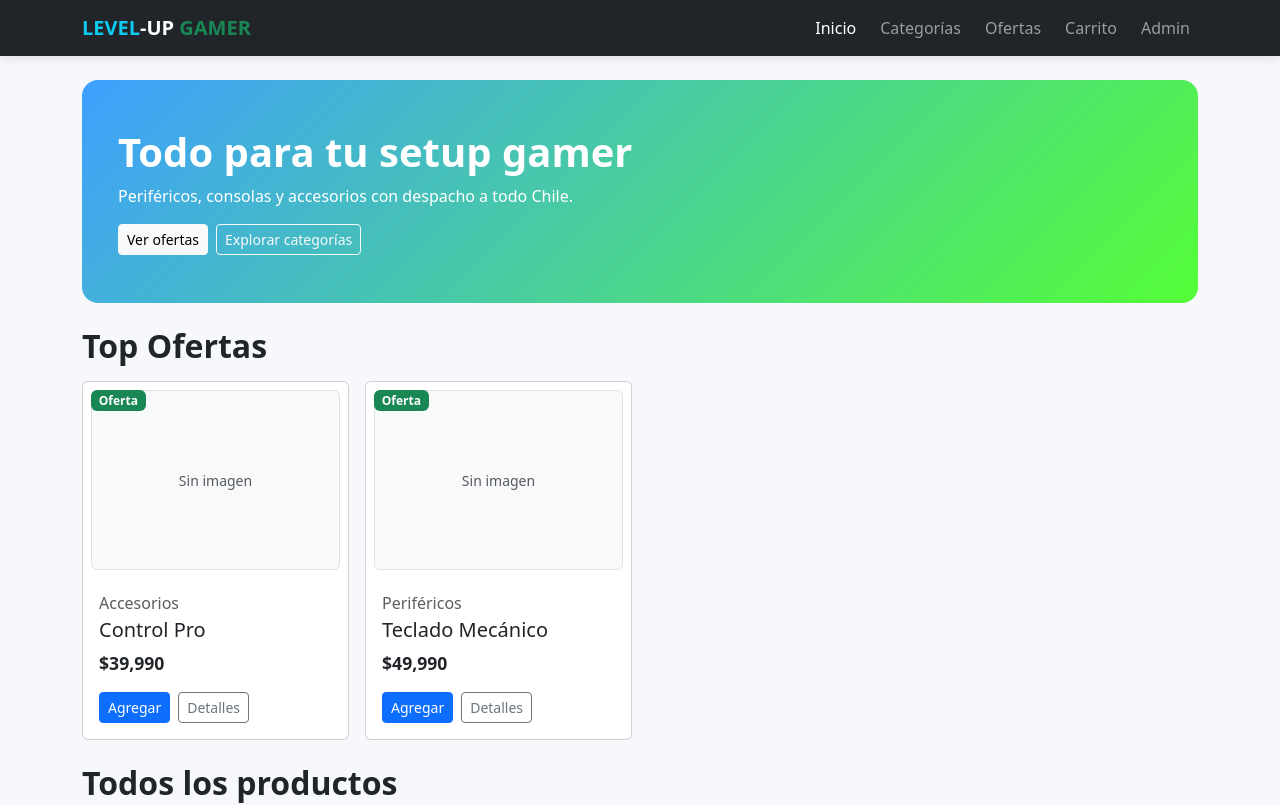
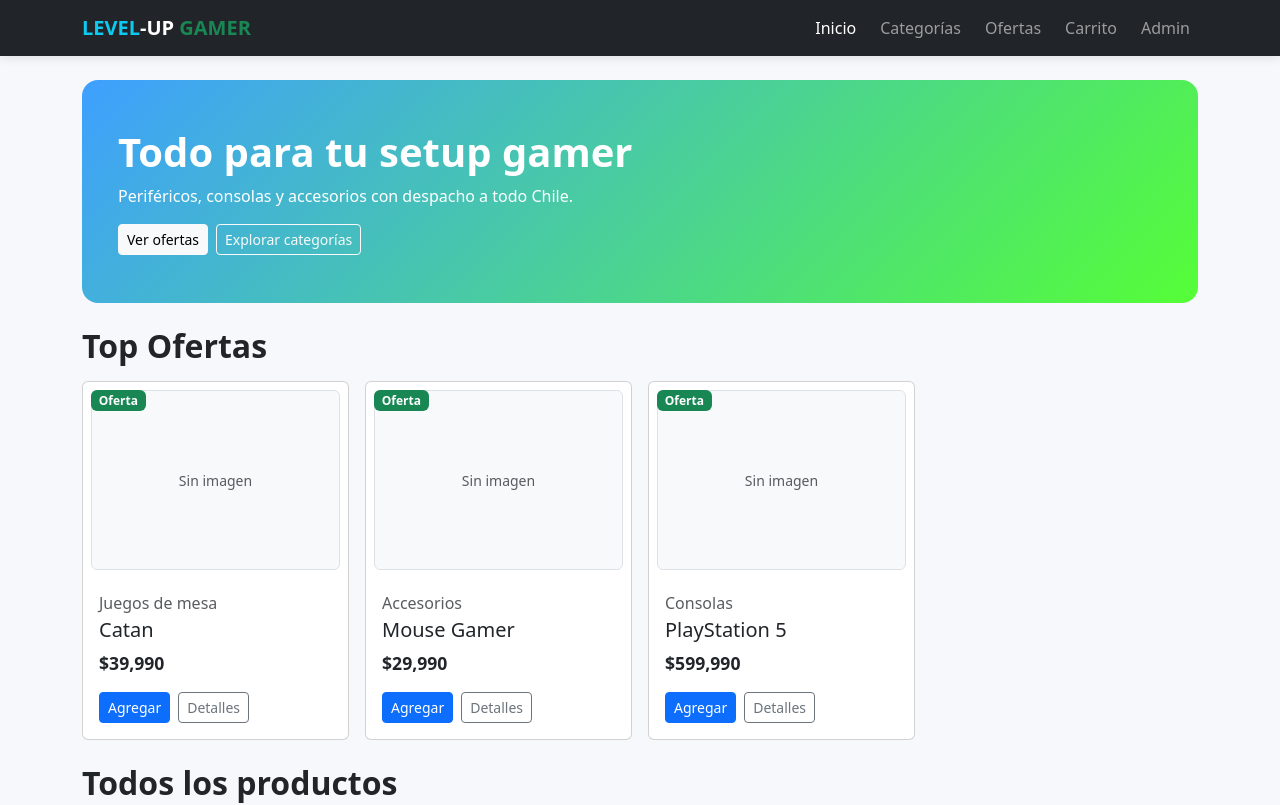
Before and after one commit to Joako729/Level-Up-Gamer-React, a React (Create React App) app: page / in a window 1280 px wide. Shown: the top 805 px of the page. Built offline with nearby package versions, Linux system fonts and the light colour scheme.

Commit message:
Catalogo actualizado

```diff
--- a/src/data/data.js
+++ b/src/data/data.js
@@ -2,12 +2,29 @@ const KEYS = { products:'lug_products', cart:'lug_cart', profile:'lug_profile',
 
 function seed(){
   if(!localStorage.getItem(KEYS.products)){
-    const initial = [
-      { id:1, name:'Control Pro', price:39990, category:'Accesorios', image:'', offer:true },
-      { id:2, name:'Auriculares Razer', price:59990, category:'Accesorios', image:'', offer:false },
-      { id:3, name:'Teclado Mecánico', price:49990, category:'Periféricos', image:'', offer:true },
-      { id:4, name:'Mouse Gamer 8K', price:29990, category:'Periféricos', image:'', offer:false },
-    ];
+    // Reemplaza el contenido del array "initial" por este:
+  const initial = [
+    // 🔹 Juegos de mesa
+    { id: 1,  name: 'Catan',                  price: 39990, category: 'Juegos de mesa', image: '', offer: true },
+    { id: 2,  name: 'Carcassonne',            price: 34990, category: 'Juegos de mesa', image: '', offer: false },
+
+    // 🔹 Accesorios
+    { id: 3,  name: 'Auriculares Gamer',      price: 59990, category: 'Accesorios',     image: '', offer: false },
+    { id: 4,  name: 'Mouse Gamer',            price: 29990, category: 'Accesorios',     image: '', offer: true },
+    { id: 5,  name: 'Mousepad',               price: 12990, category: 'Accesorios',     image: '', offer: false },
+    { id: 6,  name: 'Silla Gamer',            price: 129990,category: 'Accesorios',     image: '', offer: false },
+
+    // 🔹 Consolas
+    { id: 7,  name: 'PlayStation 5',          price: 599990,category: 'Consolas',       image: '', offer: true },
+    { id: 8,  name: 'Controlador Inalámbrico',price: 54990, category: 'Consolas',       image: '', offer: false },
+
+    // 🔹 PCs
+    { id: 9,  name: 'PC Gamer ASUS',          price: 899990,category: 'PCs',            image: '', offer: false },
+
+    // 🔹 Ropa
+    { id: 10, name: 'Polera Gamer',           price: 19990, category: 'Ropa',           image: '', offer: false },
+  ];
+
     localStorage.setItem(KEYS.products, JSON.stringify(initial));
   }
   if(!localStorage.getItem(KEYS.cart)) localStorage.setItem(KEYS.cart, JSON.stringify([]));
```
